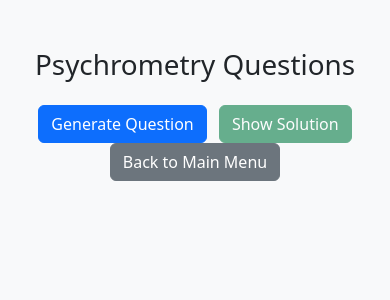
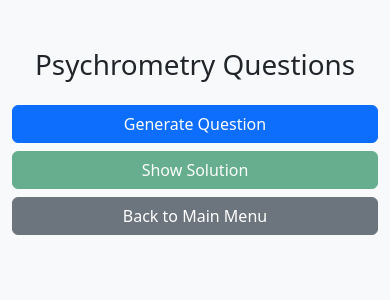
Before and after one commit to bandicootsuit/WebApp, a Flask app: page /psychrometry in a window 390 px wide. Shown: the top 300 px of the page. Run offline with Flask 3, Linux system fonts and the light colour scheme.

Commit message:
Button spacing error on mobile, and enthalpy J/kg vs kJ/kg issues fixed on psychrometry.py

```diff
--- a/question_types/psychrometry.py
+++ b/question_types/psychrometry.py
@@ -299,7 +299,7 @@ def generate_solution(question_data, colorblind=False):
     # Calculate cooling point enthalpy (assuming cooling to saturation)
     try:
         T_sat = find_T_sat(w2)
-        h_sat = GetMoistAirEnthalpy(T_sat, w2)
+        h_sat = GetMoistAirEnthalpy(T_sat, w2)/1000
     except Exception as e:
         logging.error(f"Saturation enthalpy calculation failed: {e}")
         raise ValueError(f"Saturation enthalpy calculation failed: {e}")
--- a/templates/psychrometry.html
+++ b/templates/psychrometry.html
@@ -44,10 +44,10 @@
 <body class="container py-5">
     <h1 class="mb-4 text-center">Psychrometry Questions</h1>
 
-    <div class="mb-3 text-center">
-        <button id="generate-question" class="btn btn-primary me-2">Generate Question</button>
-        <button id="show-solution" class="btn btn-success" disabled>Show Solution</button>
-        <a href="/" class="btn btn-secondary">Back to Main Menu</a>
+    <div class="mb-3 d-flex flex-column flex-sm-row justify-content-center gap-2">
+        <button id="generate-question" class="btn btn-primary w-100 w-sm-auto">Generate Question</button>
+        <button id="show-solution" class="btn btn-success w-100 w-sm-auto" disabled>Show Solution</button>
+        <a href="/" class="btn btn-secondary w-100 w-sm-auto">Back to Main Menu</a>
     </div>
 
     <div id="question" class="mb-4">
```
